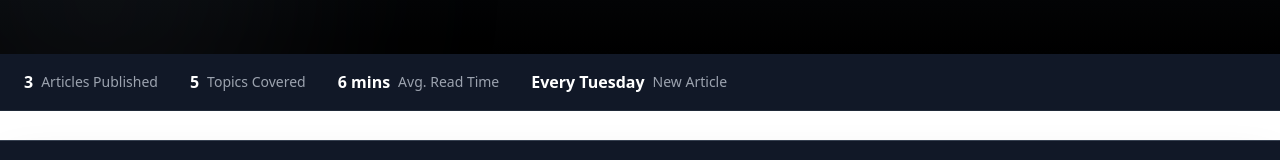
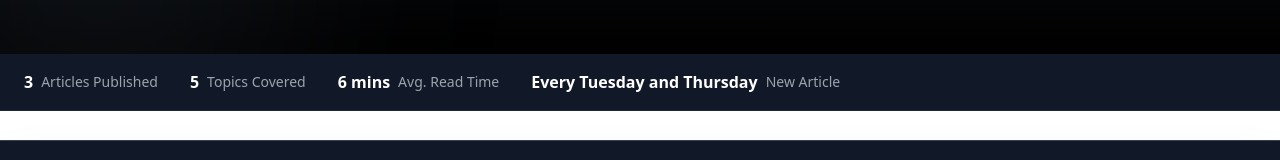
Before and after one commit to shiromys/AICourseHubPro, a React (Vite) app in the folder frontend/: page /blog in a window 1280 px wide. Shown: the part 547-707 px from the top of the page. Built offline with nearby package versions, Linux system fonts and the light colour scheme; no server answers.

Commit message:
Finalized changes to the blog page (UI)

```diff
--- a/frontend/src/pages/Blog.jsx
+++ b/frontend/src/pages/Blog.jsx
@@ -254,7 +254,7 @@ const Blog = () => {
               { label: 'Articles Published', value: articles.length },
               { label: 'Topics Covered', value: CATEGORIES.length - 1 },
               { label: 'Avg. Read Time', value: '6 mins' },
-              { label: 'New Article', value: 'Every Tuesday' },
+              { label: 'New Article', value: 'Every Tuesday and Thursday' },
             ].map((stat) => (
               <div key={stat.label} className="flex items-center gap-2">
                 <span className="font-black text-white text-base">{stat.value}</span>
```
